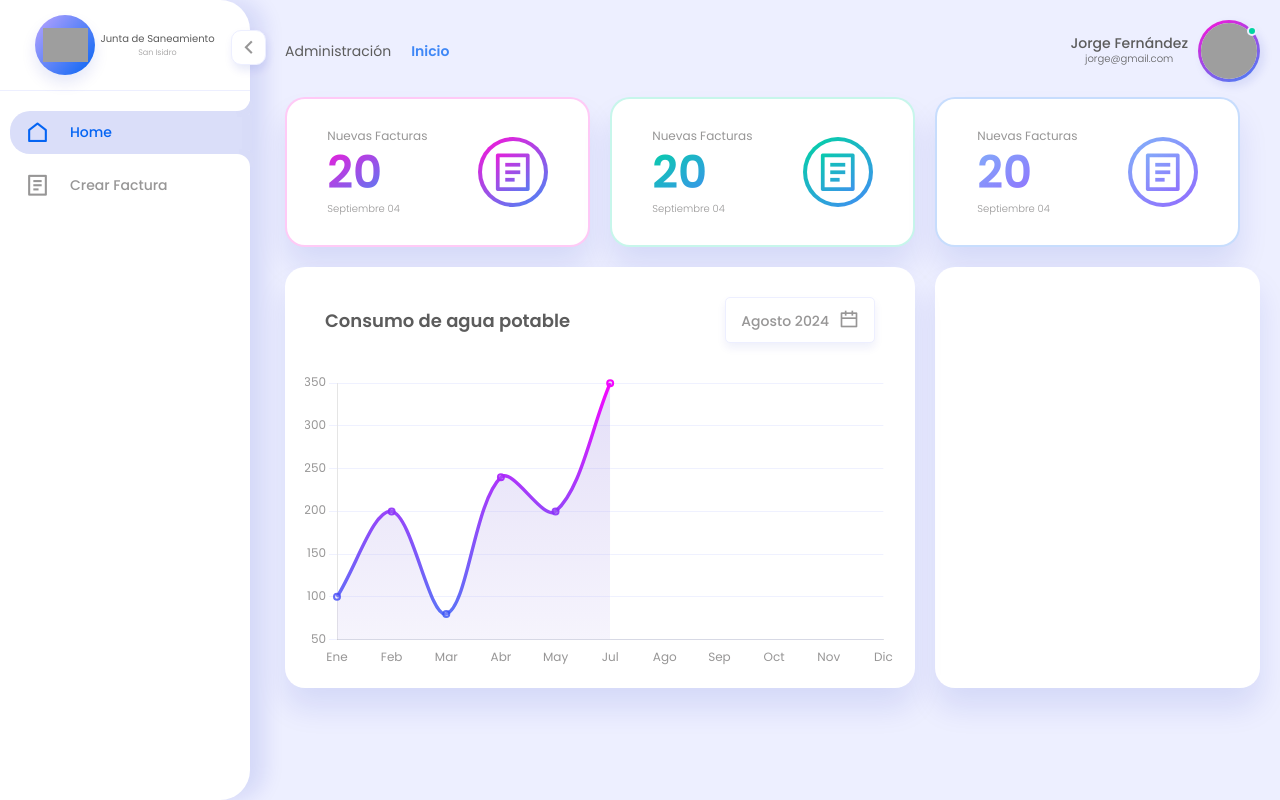
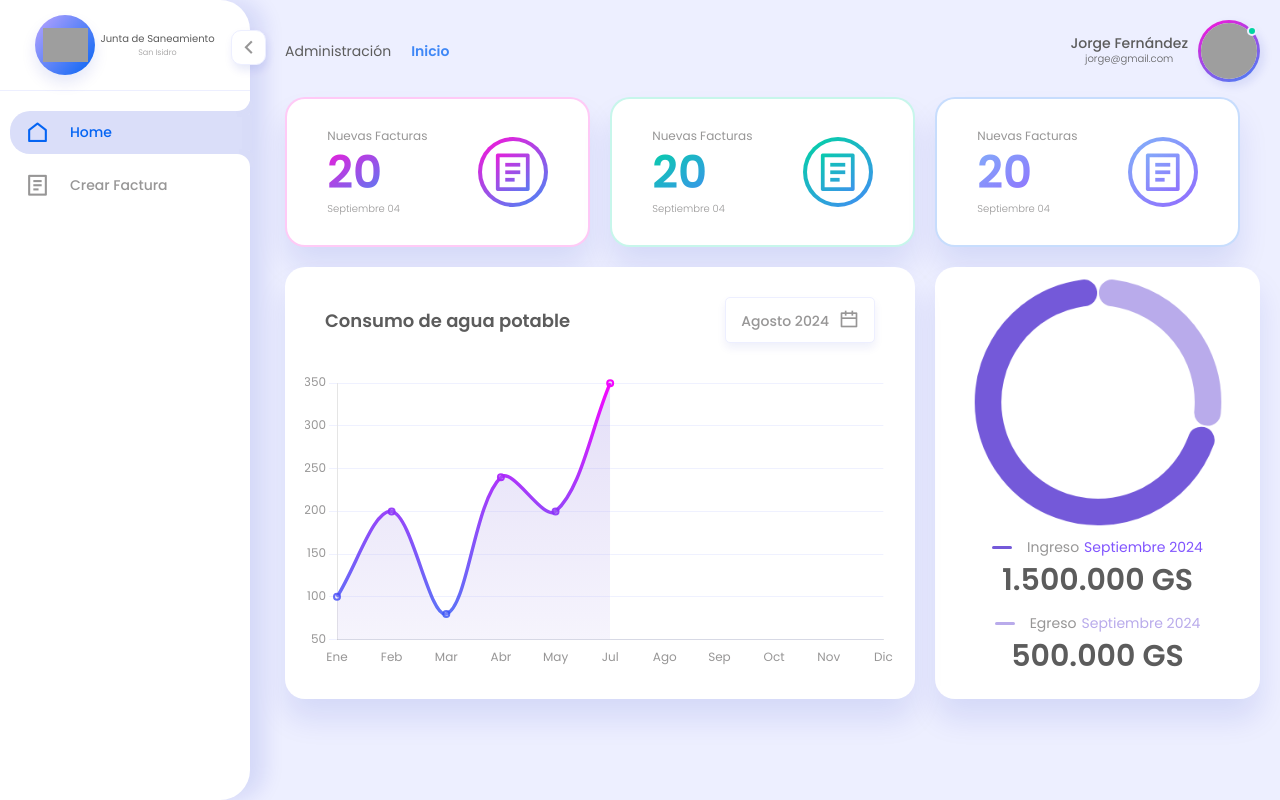
Before and after one commit to Samu-Cabrera/agua-potable-app-2, an Angular app: page /dashboard in a window 1280 px wide. Built offline with nearby package versions, Linux system fonts and the light colour scheme; grey boxes are pictures that could not be loaded.

Commit message:
Se agregó  doughnut Chart

```diff
--- /dev/null
+++ b/src/app/dashboard/components/doughnut-chart/doughnut-chart.component.html
@@ -0,0 +1,27 @@
+<div class="container">
+    <canvas #doughnutChart></canvas>
+
+    <div class="data">
+        <div class="card">
+            <div class="title">
+                <span class="indicador"></span>
+                <h2>Ingreso</h2>
+                <p>Septiembre 2024</p>
+            </div>
+            <span class="date">
+                1.500.000 GS
+            </span>
+        </div>
+
+        <div class="card egreso">
+            <div class="title">
+                <span class="indicador"></span>
+                <h2>Egreso</h2>
+                <p>Septiembre 2024</p>
+            </div>
+            <span class="date">
+                500.000 GS
+            </span>
+        </div>
+    </div>
+</div>
--- /dev/null
+++ b/src/app/dashboard/components/doughnut-chart/doughnut-chart.component.scss
@@ -0,0 +1,112 @@
+.container {
+    width: 300px;
+    height: 100%;
+    display: flex;
+    justify-content: center;
+    flex-direction: column;
+    align-items: center;
+    margin: 0 auto;
+
+    .data {
+        width: 100%;
+        margin-top: 30px;
+
+
+        .card {
+            display: flex;
+            justify-content: center;
+            align-items: center;
+            flex-direction: column;
+            margin: 10px 0;
+
+            .title {
+                display: flex;
+                justify-content: center;
+                align-items: center;
+                column-gap: 5px;
+
+                .indicador {
+                    display: block;
+                    width: 20px;
+                    height: 3px;
+                    background-color: #7459D9;
+                    border-radius: 3px;
+                    margin-right: 10px;
+                }
+                h2, p {
+                    font-size: 14px;
+                    color: #979696;
+                    font-weight: 400;
+                }
+
+                p {
+                    color: #8155FE;
+                }
+
+                .date {
+                    color: #8155FE;
+                }
+
+
+            }
+
+            .date {
+                font-size: 30px;
+                font-weight: 600;
+                color: #5C5C5C;
+            }
+        }
+
+        .card.egreso {
+            .title .indicador {
+                background-color: #B9ABEB;
+
+                p {
+                    color: #B9ABEB;
+                }
+            }
+
+            .title p {
+                color: #B9ABEB;
+            }
+        }
+    }
+
+}
+
+@media(max-width:1350px) {
+    .container {
+        padding: 10px 0;
+
+        canvas {
+            width: 250px !important;
+            height: 250px !important;
+        }
+
+        .data {
+            margin-top: 0;
+
+            .card span {
+                font-size: 16px;
+            }
+        }
+    }
+}
+
+@media(max-width:1020px) {
+    .container {
+
+        canvas {
+            width: 200px !important;
+            height: 200px !important;
+        }
+
+        .data {
+            margin-top: 0;
+
+            .card span {
+                font-size: 14px;
+            }
+        }
+    }
+}
--- /dev/null
+++ b/src/app/dashboard/components/doughnut-chart/doughnut-chart.component.ts
@@ -0,0 +1,85 @@
+import { Component, OnInit, ElementRef, ViewChild } from '@angular/core';
+import { Chart, registerables } from "chart.js";
+
+
+@Component({
+  selector: 'doughnut-chart',
+  standalone: true,
+  imports: [],
+  templateUrl: './doughnut-chart.component.html',
+  styleUrl: './doughnut-chart.component.scss'
+})
+export class DoughnutChartComponent implements OnInit {
+
+  @ViewChild("doughnutChart") chartCanvas!: ElementRef<HTMLCanvasElement>;
+
+  private _labels: string[] = ['Red', 'Blue'];
+  private _data: number[] = [100, 250];
+  private _chartBgColor: string[] = ['#B9ABEB', '#7459D9'];
+
+  ngOnInit() {
+    Chart.register(...registerables);
+  }
+
+  ngAfterViewInit() {
+    this.renderChart();
+  }
+
+  renderChart() {
+    const ctx = this.chartCanvas.nativeElement.getContext('2d');
+
+    const gradient2 = ctx!.createLinearGradient(0, 0, 0, 100);
+    gradient2.addColorStop(0, "rgba(4, 100, 243, .6)");
+    gradient2.addColorStop(1, "rgba(129, 85, 254, 1)");
+
+    if(ctx){
+      new Chart(ctx, {
+        type: 'doughnut',
+        data: {
+          labels: this._labels,
+          datasets: [{
+            label: 'My dataset',
+            data: this._data,
+            borderWidth: 2,
+            borderRadius: 20,
+            backgroundColor: this._chartBgColor,
+            hoverOffset: 5
+          }]
+
+        },
+        options: {
+          responsive: true,
+          cutout: 115,
+          plugins: {
+            legend: {
+              display: false,
+            },
+            tooltip: {
+              backgroundColor: gradient2,
+              titleColor: "#f2f2f2",
+              titleFont: {
+                size: 12,
+                weight: "normal",
+              },
+              bodyColor: "#FFFFFF",
+              bodyFont: {
+                size: 16,
+                weight: "bold",
+                family: "Poppins",
+              },
+              cornerRadius: 10,
+              padding: {
+                x: 20,
+                y: 10,
+              },
+              borderWidth: 2,
+              borderColor: "rgba(4, 33, 285, .15",
+            },
+          }
+        },
+      });
+
+    }
+  }
+
+}
--- a/src/app/dashboard/pages/home/home.component.html
+++ b/src/app/dashboard/pages/home/home.component.html
@@ -59,7 +59,9 @@
             </div>
         </div>
 
-        <div class="card four"></div>
+        <div class="card four">
+            <doughnut-chart class="chart"/>
+        </div>
         <div class="card five">
             <line-chart class="chart"/>
         </div>
--- a/src/app/dashboard/pages/home/home.component.scss
+++ b/src/app/dashboard/pages/home/home.component.scss
@@ -201,7 +201,7 @@ $color-white: #FFFFFF;
 
         .card__container {
             height: 1600px;
-            grid-template-columns: 100%;
+            grid-template-columns: minmax(280px, 100%);
             grid-template-rows:  repeat(3, 200px) repeat(2, 450px);
             column-gap: 20px;
             row-gap: 20px;
@@ -223,6 +223,7 @@ $color-white: #FFFFFF;
             .card.five {
                 grid-column: 1;
                 grid-row: 5 / 6;
+                overflow-x: auto;
             }
         }
 
--- a/src/app/dashboard/pages/home/home.component.ts
+++ b/src/app/dashboard/pages/home/home.component.ts
@@ -1,13 +1,15 @@
 import { Component } from '@angular/core';
 import { MenuSuperiorComponent } from './../../shared/menu-superior/menu-superior.component';
 import { LineChartComponent } from '../../components/line-chart/line-chart.component';
+import { DoughnutChartComponent } from '../../components/doughnut-chart/doughnut-chart.component';
 
 @Component({
   selector: 'app-home',
   standalone: true,
   imports: [
     MenuSuperiorComponent,
-    LineChartComponent
+    LineChartComponent,
+    DoughnutChartComponent
   ],
   templateUrl: './home.component.html',
   styleUrl: './home.component.scss'
```
